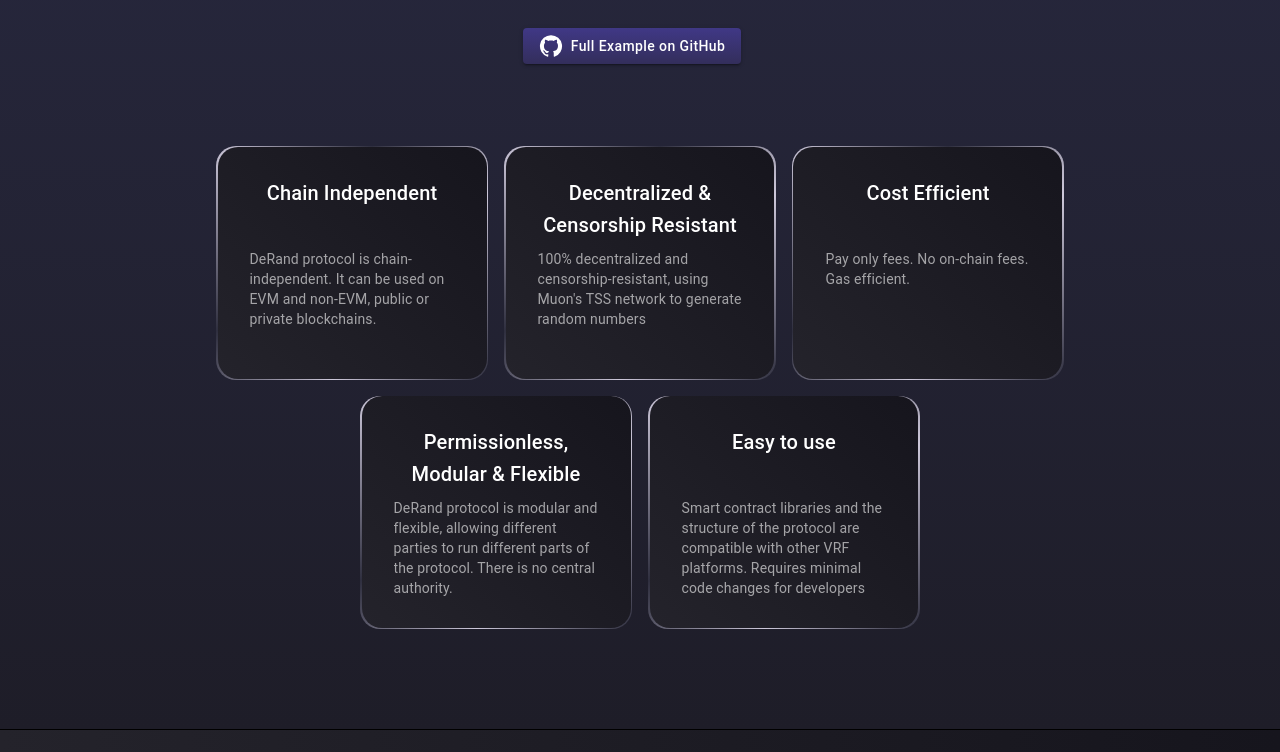
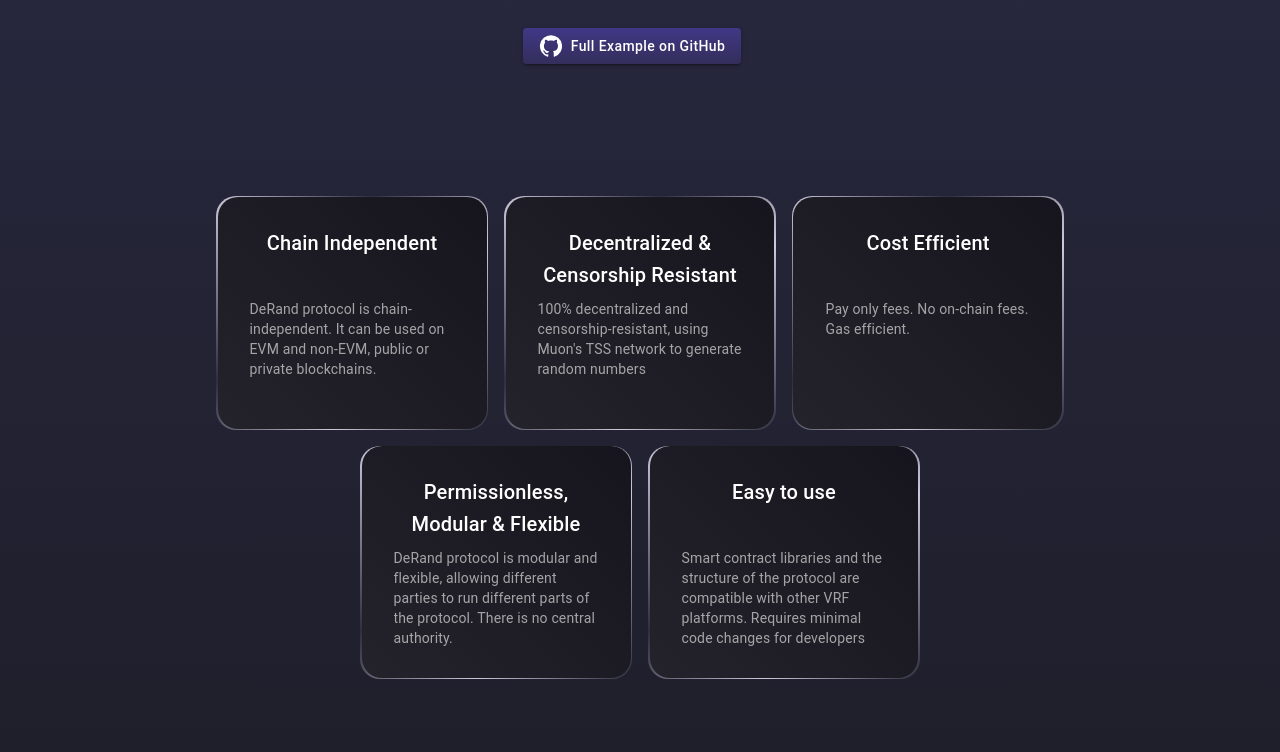
Before and after one commit to derand-protocol/derand-ui, a React (Create React App) app: page / in a window 1280 px wide. Shown: the part 1480-2232 px from the top of the page. Built offline with nearby package versions, Linux system fonts and the light colour scheme.

Commit message:
style of features box

```diff
--- a/src/components/MainPage/Features.js
+++ b/src/components/MainPage/Features.js
@@ -61,7 +61,7 @@ function Features() {
     ];
 
     return (
-      <Grid container justifyContent="center" spacing={2} alignItems="center" sx={{ width: '100%', margin: '0 auto', paddingTop: '50px' }}>
+      <Grid container justifyContent="center" spacing={2} alignItems="center" sx={{ width: '100%', margin: '0 auto', paddingTop: '100px',paddingBottom:'100px' }}>
         {boxesContent.map((box, index) => (
           <Grid item xs={12} sm={6} md={4} key={index}>
             <GradientBorderBox>
```
